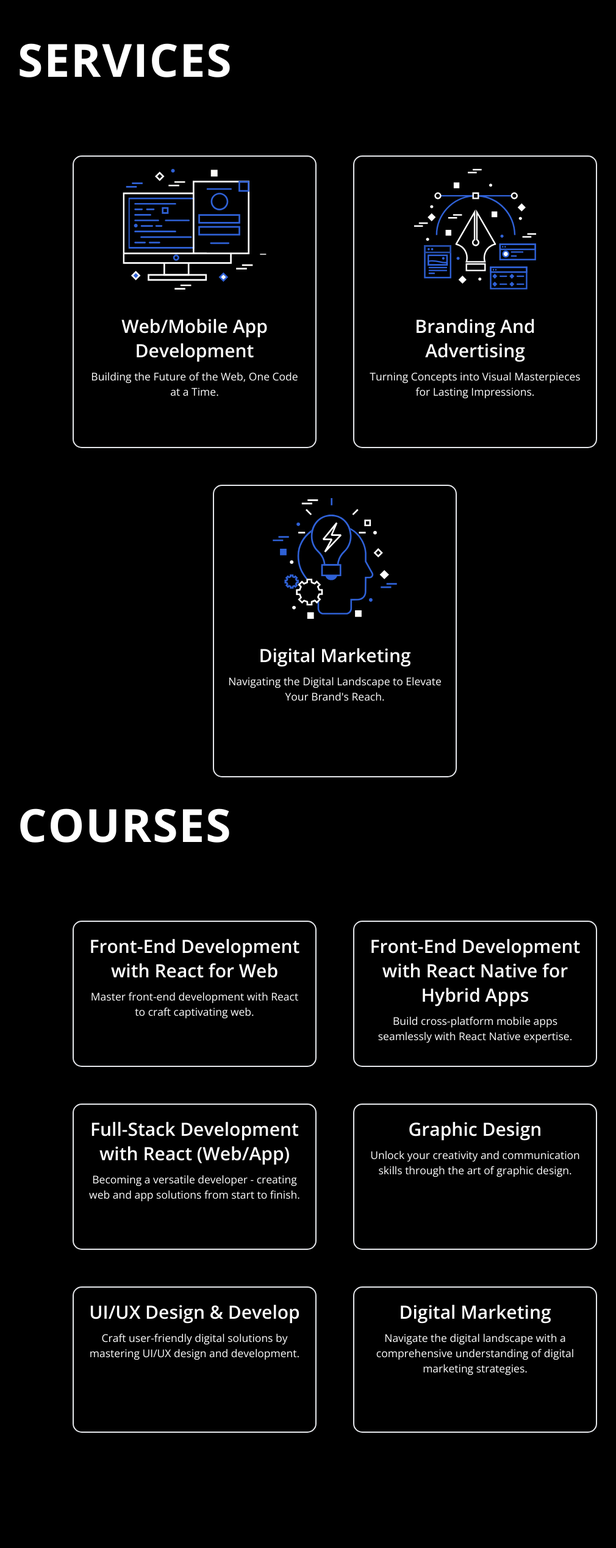
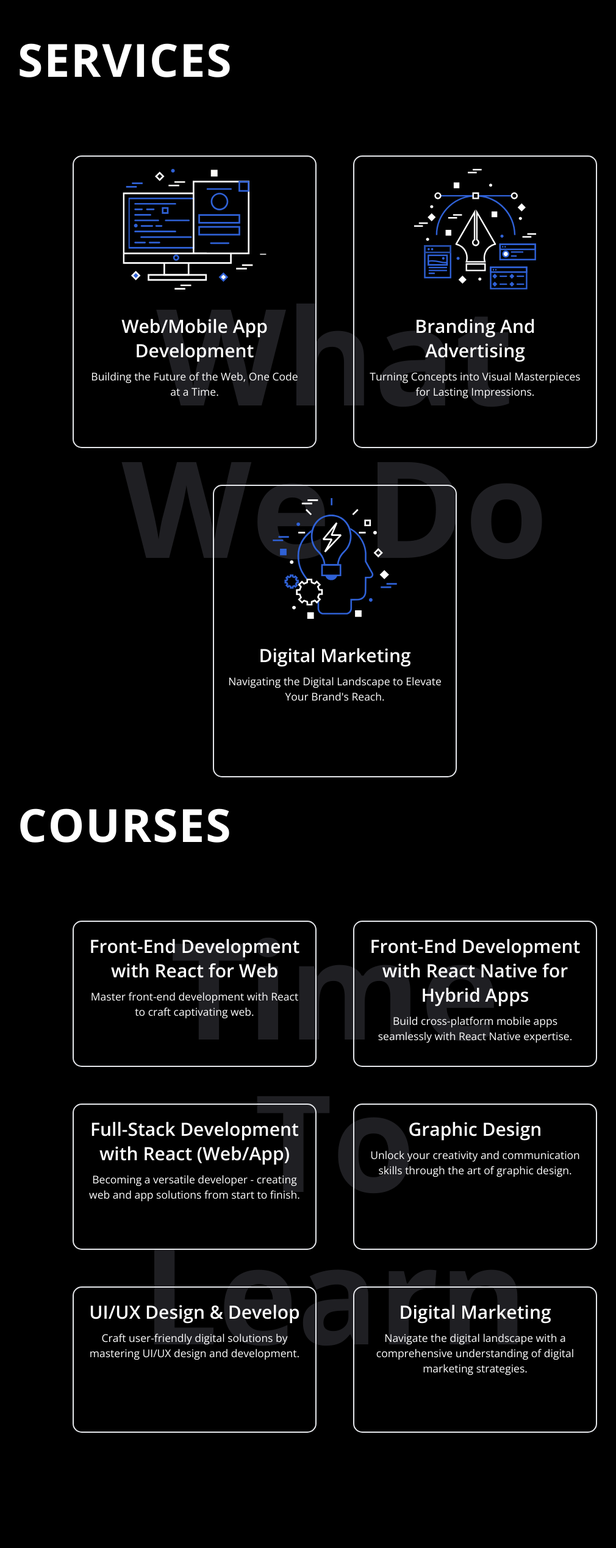
Before and after one commit to Devanshidesai73/roxhightech_web, a Next.js app: page / in a window 1280 px wide. Shown: the part 860-3399 px from the top of the page at 61% size, without its empty margins (91-1101 px from the left). Built offline with nearby package versions, Linux system fonts and the light colour scheme.

Commit message:
Placeholders added to each section

```diff
--- a/src/HomeContainers/about.js
+++ b/src/HomeContainers/about.js
@@ -9,7 +9,7 @@ const About = () => {
         About Us
       </h2>
       <div className="flex flex-col lg:flex-row justify-center items-center pt-20 pb-6 gap-12">
-        <div className="relative flex-1  flex items-center justify-center">
+        <div className="relative flex-1  flex items-center justify-center z-10">
           <Image
             src={"/aboutSection.svg"}
             alt="about"
@@ -18,7 +18,7 @@ const About = () => {
             height={600}
           />
         </div>
-        <div className="flex flex-col flex-1 gap-8 items-start">
+        <div className="flex flex-col flex-1 gap-8 items-start z-10">
           <p className="font-sans text-base sm:text-lg lg:text-xl">
             Get to know Rox Hightech, where innovation meets creativity.
             Discover our mission, values, and the expertise that drives us.
@@ -31,10 +31,11 @@ const About = () => {
             Explore Our Story
           </Link>
         </div>
+        <div className="absolute flex-1 text-zinc-700 opacity-50 font-bold text-[0px] sm:text-[180px] lg:text-[180px] 2xl:text-[250px] leading-[250px] flex flex-col w-4/5 h-4/5 justify-center">
+          <span className="text-center">Who We</span>
+          <span className="text-center">Are</span>
+        </div>
       </div>
-      {/* <span className="absolute text-slate-500 text-9xl flex justify-center items-center flex-1">
-Who We Are
-</span> */}
     </section>
   );
 };
--- a/src/HomeContainers/contact.js
+++ b/src/HomeContainers/contact.js
@@ -8,8 +8,8 @@ const Contact = () => {
         Connect with Rox Hightech to bring your vision to life.
       </h2>
 
-      <div className="flex flex-wrap justify-center items-center py-8">
-        <div className="flex flex-col flex-1 gap-4 items-start">
+      <div className="relative flex flex-wrap justify-center items-center py-8">
+        <div className="flex flex-col flex-1 gap-4 items-start z-10">
           <a
             href={"mailto:contact@roxhightech.com"}
             className="flex gap-2 items-center font-sans text-xs md:text-base sm:text-lg lg:text-xl w-9/12"
@@ -66,10 +66,11 @@ const Contact = () => {
             className="object-contain"
           />
         </a>
+        <div className="absolute -top-10 flex-1 text-zinc-700 opacity-50 font-bold text-[0px] sm:text-[120px] lg:text-[140px] xl:text-[140px] 2xl:text-[180px] flex flex-col w-4/5 h-4/5 justify-center">
+          <span className="text-center">Let's Make It</span>
+          <span className="text-center">Reality!</span>
+        </div>
       </div>
-      {/* <span className="absolute text-slate-500 text-9xl flex justify-center items-center flex-1">
-Let’s Make It A Reality!
-</span> */}
     </section>
   );
 };
--- a/src/HomeContainers/courses.js
+++ b/src/HomeContainers/courses.js
@@ -51,8 +51,8 @@ const Courses = () => {
       <h2 className="text-3xl md:text-4xl xl:text-6xl leading-tight tracking-wide font-bold uppercase z-10">
         Courses
       </h2>
-      <div className="relative flex">
-        <ul className="flex gap-12 justify-center items-center mt-24 flex-wrap flex-1">
+      <div className="relative flex items-center justify-center">
+        <ul className="flex gap-12 justify-center items-center mt-24 flex-wrap flex-1 z-10">
           {courses.map((item, index) => (
             <li
               key={index}
@@ -74,10 +74,11 @@ const Courses = () => {
             </li>
           ))}
         </ul>
+        <div className="absolute flex-1 text-zinc-700 opacity-50 font-bold text-[0px] sm:text-[180px] lg:text-[220px] 2xl:text-[250px] leading-[250px] flex flex-col w-4/5 h-4/5 justify-center">
+          <span className="text-center">Time To</span>
+          <span className="text-center">Learn</span>
+        </div>
       </div>
-      {/* <span className="absolute text-slate-500 text-9xl flex justify-center items-center flex-1">
-    Time To Learn
-  </span> */}
     </section>
   );
 };
--- a/src/HomeContainers/projects.js
+++ b/src/HomeContainers/projects.js
@@ -8,8 +8,8 @@ const Projects = () => {
       <h2 className="text-3xl md:text-4xl xl:text-6xl leading-tight tracking-wide font-bold uppercase z-10">
         Projects
       </h2>
-      <div className="flex flex-1 flex-col lg:flex-row justify-center items-center pt-20 pb-6 gap-12">
-        <div className="relative flex-1 flex items-center justify-center">
+      <div className="relative flex flex-1 flex-col lg:flex-row justify-center items-center pt-20 pb-6 gap-12">
+        <div className="relative flex-1 flex items-center justify-center z-10">
           <Image
             src={"/projectsSection.svg"}
             alt="projects"
@@ -18,7 +18,7 @@ const Projects = () => {
             height={600}
           />
         </div>
-        <div className="flex flex-1 flex-col gap-8 items-start">
+        <div className="flex flex-1 flex-col gap-8 items-start z-10">
           <p className="font-sans text-base sm:text-lg lg:text-xl">
             Dive into our showcase of innovative projects that bridge creativity
             and technology, showcasing the impact of Rox Hightech's design and
@@ -32,10 +32,11 @@ const Projects = () => {
             Discover Our Work
           </Link>
         </div>
+        <div className="absolute flex-1 text-zinc-700 opacity-50 font-bold text-[0px] sm:text-[120px] lg:text-[150px] xl:text-[170px] 2xl:text-[220px] 2xl:leading-[220px] flex flex-col w-4/5 h-4/5 justify-center">
+          <span className="text-center">What We</span>
+          <span className="text-center">Have Done</span>
+        </div>
       </div>
-      {/* <span className="absolute text-slate-500 text-9xl flex justify-center items-center flex-1">
-What We Have Done
-</span> */}
     </section>
   );
 };
--- a/src/HomeContainers/services.js
+++ b/src/HomeContainers/services.js
@@ -33,11 +33,12 @@ const Services = () => {
       <h2 className="text-3xl md:text-4xl xl:text-6xl leading-tight tracking-wide font-bold uppercase z-10">
         Services
       </h2>
-      <ul className="flex gap-12 justify-center items-center mt-24 flex-wrap">
+      <div className="relative flex items-center justify-center">
+        <ul className="flex flex-1 gap-12 justify-center items-center mt-24 flex-wrap z-10">
           {services.map((item, index) => (
             <li
               key={index}
-            className="w-80 border-2 md:p-4 p-2 rounded-xl h-96 flex"
+              className="sm:w-80 border-2 md:p-4 p-2 rounded-xl h-96 flex"
             >
               <Link href={item.link} className="flex flex-col gap-8 flex-1">
                 <div className="relative flex-1 justify-center items-center flex">
@@ -55,9 +56,11 @@ const Services = () => {
             </li>
           ))}
         </ul>
-      {/* <span className="absolute text-slate-500 text-9xl flex justify-center items-center flex-1">
-        What we do
-      </span> */}
+        <div className="absolute flex-1 text-zinc-700 opacity-50 font-bold text-[0px] sm:text-[180px] lg:text-[220px] 2xl:text-[250px] leading-[250px] flex flex-col w-4/5 h-4/5 justify-center">
+          <span className="text-center">What</span>
+          <span className="text-center">We Do</span>
+        </div>
+      </div>
     </section>
   );
 };
```
Lines whose indentation alone changed are shown as unchanged.
